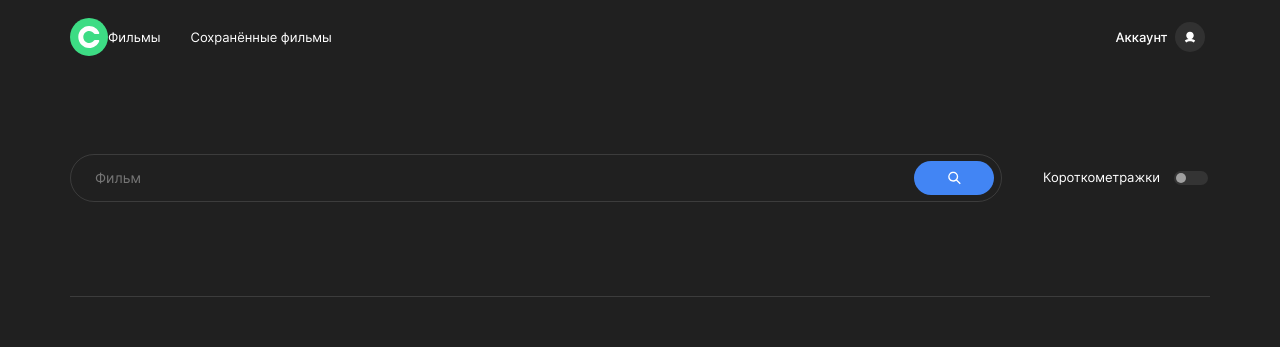
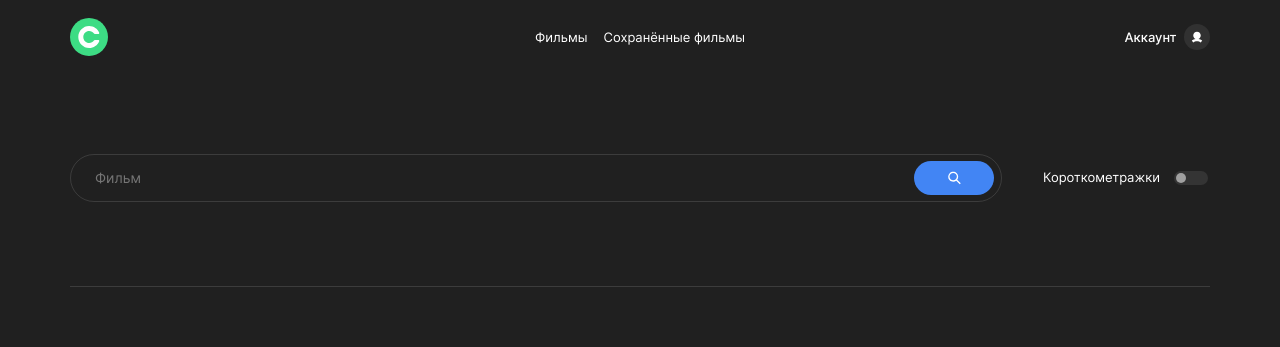
Before and after one commit to julbrn/movies-explorer-frontend, a React (Create React App) app: page /movies in a window 1280 px wide. Shown: the top 347 px of the page. Built offline with nearby package versions, Linux system fonts and the light colour scheme.

Commit message:
fix: header + nav

```diff
--- a/src/components/Movies/MoviesCardList/MoviesCardList.css
+++ b/src/components/Movies/MoviesCardList/MoviesCardList.css
@@ -7,7 +7,7 @@
 .movies__list {
   list-style: none;
   padding: 0;
-  margin: 84px 0 74px;
+  margin: 70px 0 74px;
   width: 100%;
   display: grid;
   width: 100%;
--- a/src/components/Movies/SearchForm/SearchForm.css
+++ b/src/components/Movies/SearchForm/SearchForm.css
@@ -5,7 +5,7 @@
   justify-content: space-between;
   align-items: center;
   gap: 41px;
-  padding: 80px 0 94px;
+  padding: 80px 0 84px;
   border-bottom: 1px solid rgba(170, 170, 170, 0.2);
   margin: 0 0 10px;
 }
--- a/src/components/Navigation/Navigation.css
+++ b/src/components/Navigation/Navigation.css
@@ -12,9 +12,18 @@
   padding: 0;
   margin: 0;
   list-style: none;
-  gap: 30px;
 }
 
+.nav__links_type_profile {
+  gap: 30px;
+
+}
+
+.nav__links_type_movies {
+  gap: 16px;
+  margin: 0 auto;
+  padding-left: 48px;
+}
 
 .nav__link {
   font-size: 13px;
@@ -35,7 +44,7 @@
   }
 }
 .nav__profile-btn {
-  width: 100px;
+  min-width: 86px;
   display: flex;
   flex-direction: row;
   justify-content: center;
@@ -66,8 +75,8 @@
 }
 
 .nav__profile-icon {
-  width: 30px;
-  height: 30px;
+  width: 26px;
+  height: 26px;
   border: none;
   border-radius: 50%;
   background-color: #313131;
--- a/src/components/Navigation/Navigation.js
+++ b/src/components/Navigation/Navigation.js
@@ -7,7 +7,7 @@ export const Navigation = () => {
   const isBurger = false;
   return (
     <nav className="nav">
-      <ul className="nav__links">
+      <ul className="nav__links nav__links_type_movies">
         {isLocationAuthorized && (
           <>
             {isBurger && (
@@ -39,7 +39,7 @@ export const Navigation = () => {
         )}
 
       </ul>
-      <ul className="nav__links">
+      <ul className="nav__links nav__links_type_profile">
         {!isLocationAuthorized && (
           <>
             <li>
```
